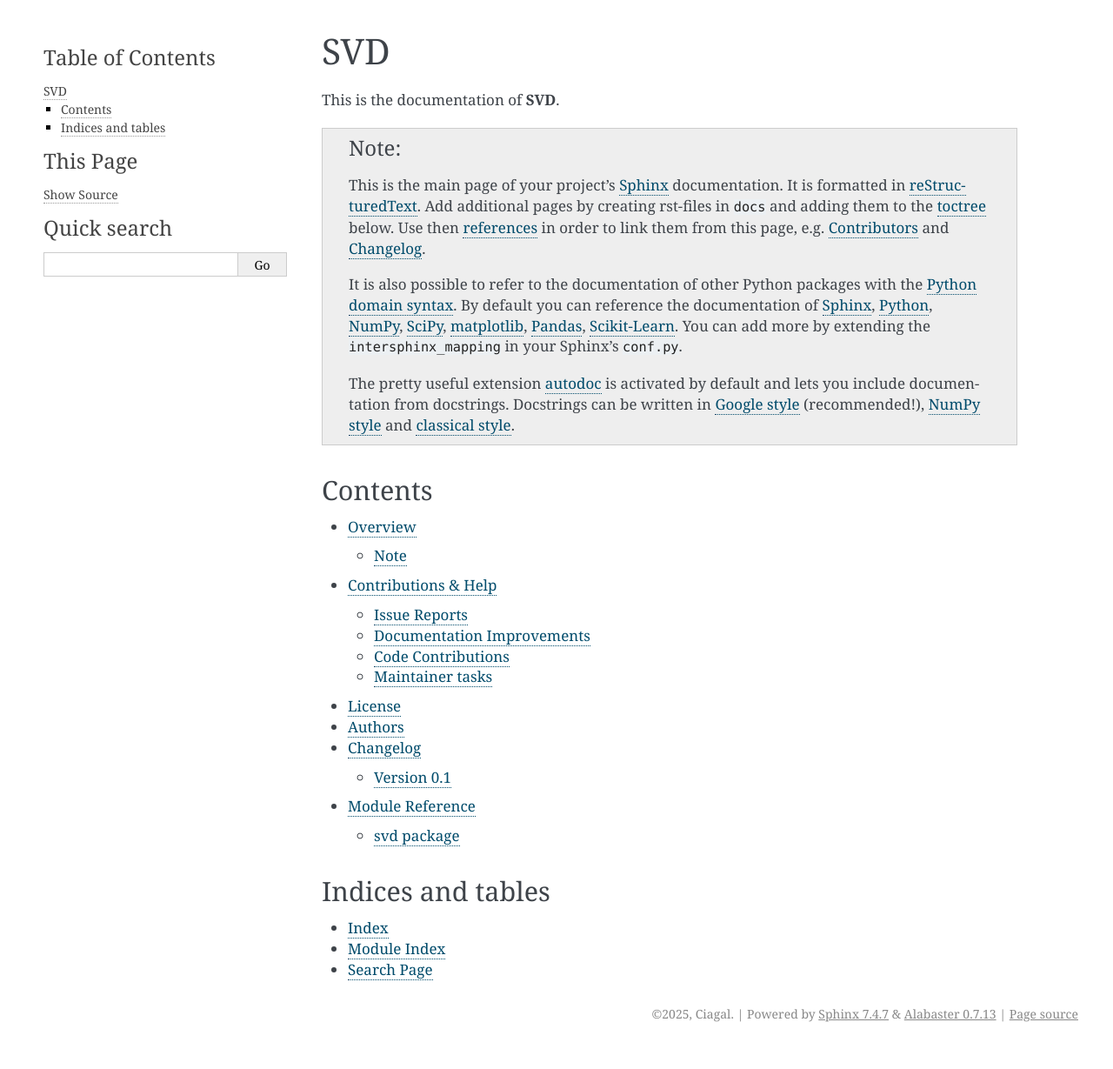
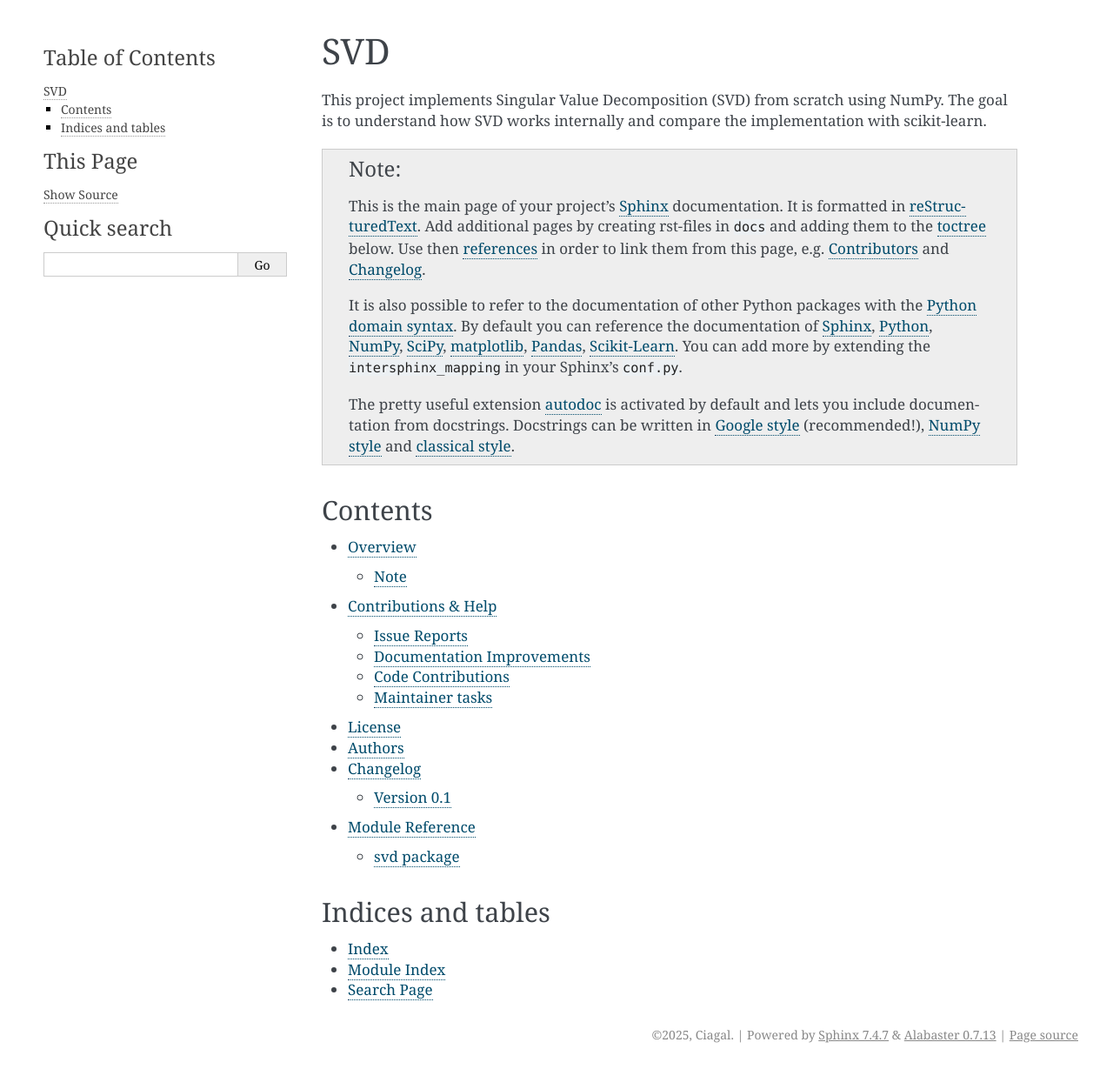
Before and after one commit to Ciagal/SVD, a Sphinx documentation site: the page built from docs/index.rst, in a window 1280 px wide. Shown: the whole page at 87% size. Built offline with Sphinx 7.4.7, drawn with Linux system fonts in a browser that asks for light colours; before the commit the page ends 1205 px from its top, so only the background shows below that.

Commit message:
Creating a documentation

```diff
--- a/docs/index.rst
+++ b/docs/index.rst
@@ -2,7 +2,9 @@
 SVD
 ===
 
-This is the documentation of **SVD**.
+This project implements Singular Value Decomposition (SVD) from scratch
+using NumPy. The goal is to understand how SVD works internally and compare
+the implementation with scikit-learn.
 
 .. note::
 
```
Also changed, not shown: docs/introduction.rst (added, +14 -0 lines), docs/svd.rst (added, +15 -0 lines), docs/synthetic.rst (added, +8 -0 lines).
